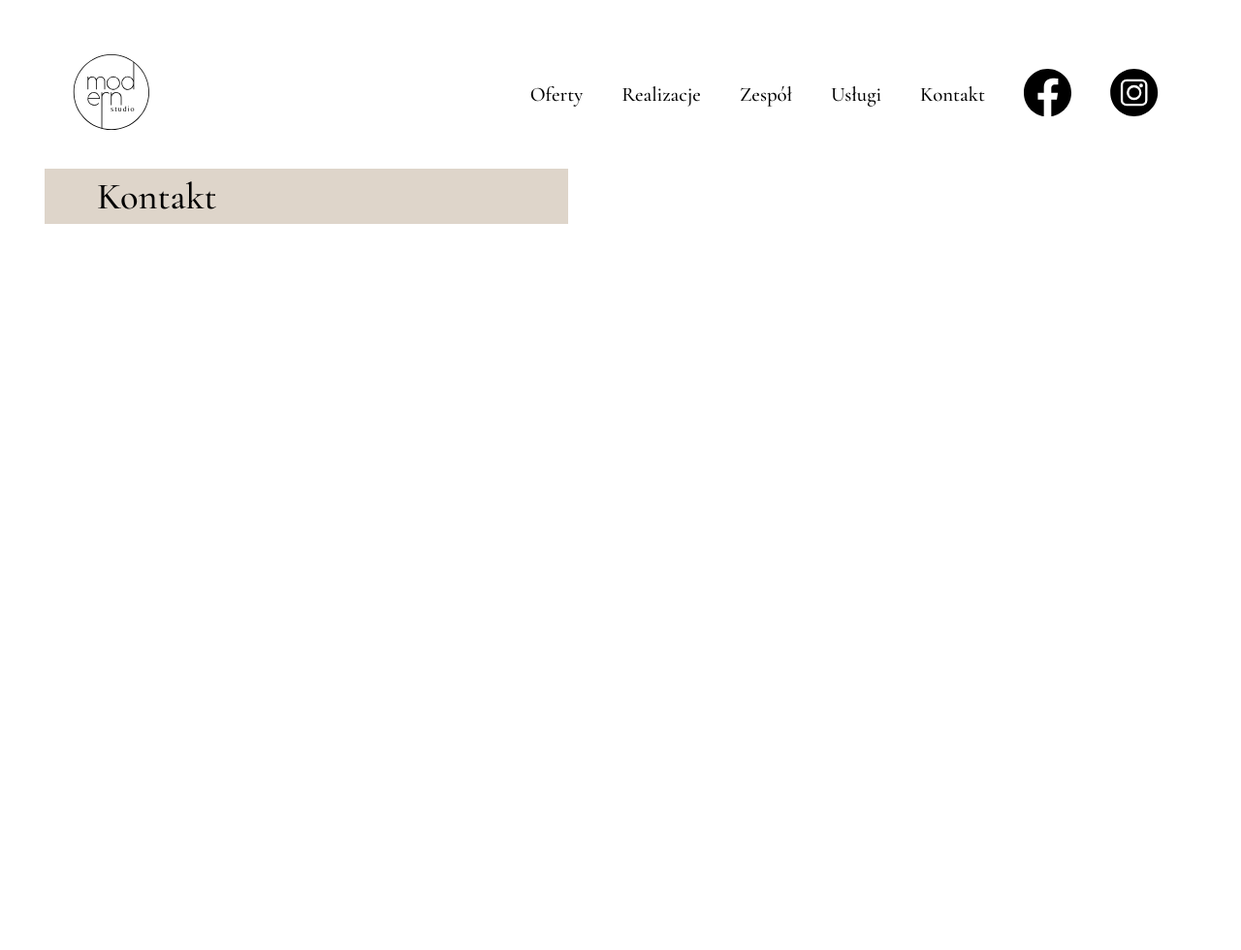
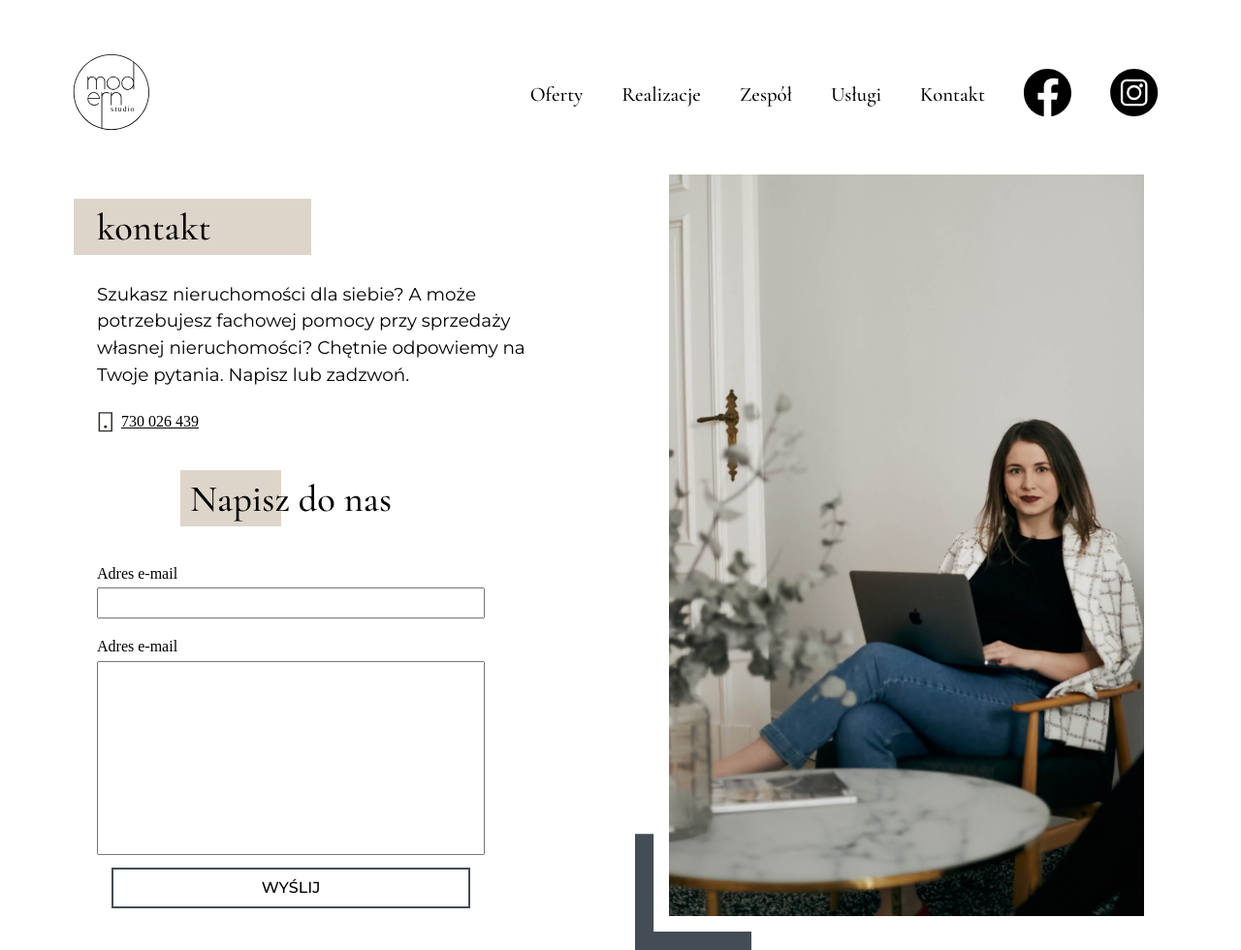
Before and after one commit to jacmilski/modern-studio, a Gatsby site: page /kontakt in a window 1280 px wide. Shown: the whole page at 97% size. Before the commit the page ends 800 px from the top, so only its background shows below. Built offline with nearby package versions, Linux system fonts and the light colour scheme; Gatsby itself is replaced by a stand-in of ours.

Commit message:
Kontakt layout final

```diff
--- /dev/null
+++ b/src/assets/styles/pages/Kontakt.styles.jsx
@@ -0,0 +1,56 @@
+import React from 'react';
+import styled from 'styled-components';
+import { ContentWrapper } from '../../../components/ContentWrapper/ContentWrapper.styles';
+import { ContactForm } from './HomePage.styles';
+
+export const ContactInfoWrapper = styled.section`
+    a {
+        color: black;
+        display: flex;
+        align-items: center;
+        margin: 5px 0 10px -7px;
+    }
+`;
+
+export const ContactPhoto = styled(({ imageSource, ...props }) => <div {...props} />)`
+    display: none;
+
+    ${({ theme }) => theme.mq.desktop} {
+        position: relative;
+        display: block;
+        background-image: url("${({ imageSource }) => imageSource}");
+        background-repeat: no-repeat;
+        background-size: cover;
+        background-position: 0 80%;
+
+        ${({ theme }) => theme.effect.corner({
+    position: 'leftBottom',
+    size: '120px',
+    distance: '-35px',
+    color: theme.color.black,
+    pseudoelement: 'after',
+  })};
+    }
+`;
+
+export const ContactContentWrapper = styled(ContentWrapper)`
+    ${({ theme }) => theme.mq.desktop} {
+            display: grid;
+            grid-template-columns: repeat(2, 1fr);
+            grid-gap: 0 100px;
+
+            ${ContactForm} {
+                width: 100%;
+                margin: 0;
+            }
+
+            ${ContactForm}, ${ContactInfoWrapper} {
+                grid-column: 1 / 2;
+            }
+
+            ${ContactPhoto} {
+                grid-column: 2 / 3;
+                grid-row: 1 / 3;
+        }
+    }
+`;
--- a/src/pages/kontakt.jsx
+++ b/src/pages/kontakt.jsx
@@ -1,13 +1,50 @@
+// @ts-nocheck
+/* eslint-disable jsx-a11y/label-has-associated-control */
 import React from 'react';
+import { styled } from 'styled-components';
+import { graphql } from 'gatsby';
 import { ContentWrapper } from '../components/ContentWrapper/ContentWrapper.styles';
 import HighLightedHeading from '../components/HighLightedHeading/HighLightedHeading';
+import PhoneIcon from '../assets/icons-components/phone.svg';
+import { ContactForm, StyledButton } from '../assets/styles/pages/HomePage.styles';
+import {
+  ContactInfoWrapper,
+  ContactPhoto,
+  ContactContentWrapper,
+} from '../assets/styles/pages/Kontakt.styles';
 
-const Kontakt = () => {
+const Kontakt = ({ data }) => {
   return (
-    <ContentWrapper isSubpage>
-      <HighLightedHeading>Kontakt</HighLightedHeading>
-    </ContentWrapper>
+    <ContactContentWrapper isSubpage>
+      <ContactInfoWrapper>
+        <HighLightedHeading>kontakt</HighLightedHeading>
+        <p>
+          Szukasz nieruchomości dla siebie? A może potrzebujesz fachowej pomocy przy sprzedaży własnej nieruchomości? Chętnie odpowiemy na Twoje pytania. Napisz lub zadzwoń.
+        </p>
+        <a href="phone:730026439">
+          <PhoneIcon />
+          730 026 439
+        </a>
+      </ContactInfoWrapper>
+      <ContactForm action="#">
+        <HighLightedHeading level="3">Napisz do nas</HighLightedHeading>
+        <label htmlFor="email">Adres e-mail</label>
+        <input type="email" name="email" id="email" />
+        <label htmlFor="message">Adres e-mail</label>
+        <textarea name="message" id="message" />
+        <StyledButton>Wyślij</StyledButton>
+      </ContactForm>
+      <ContactPhoto imageSource={data.hero.publicURL} />
+    </ContactContentWrapper>
   );
 };
 
+export const pageQuery = graphql`
+    query {
+            hero: file(relativePath: {regex: "/kontakt\/0_hero.jpg/"}) {
+                publicURL
+        }
+    }
+`;
+
 export default Kontakt;
--- a/src/pages/oferta.jsx
+++ b/src/pages/oferta.jsx
@@ -1,6 +1,5 @@
 // @ts-nocheck
 import React from 'react';
-import { styled } from 'styled-components';
 import { graphql } from 'gatsby';
 import HighLightedHeading from '../components/HighLightedHeading/HighLightedHeading';
 import AreaIcon from '../assets/icons-components/area.svg';
--- a/src/pages/uslugi.jsx
+++ b/src/pages/uslugi.jsx
@@ -8,7 +8,6 @@ import KeyIcon from '../assets/icons-components/key.svg';
 import PeopleIcon from '../assets/icons-components/people.svg';
 import SuitcaseIcon from '../assets/icons-components/suitcase.svg';
 import { ContentWrapper } from '../components/ContentWrapper/ContentWrapper.styles';
-import HighLightedHeading from '../components/HighLightedHeading/HighLightedHeading';
 import {
   Hero,
   HeroInfo,
@@ -32,11 +31,11 @@ const Uslugi = ({ data }) => {
           <p>
             Poziom zaangażowania i zakres usług Modern Studio wykracza daleko poza to, co oferują inne biura nieruchomości - sprawdź, jak możemy Ci pomóc.
           </p>
-          <a href="/">Czytaj dalej</a>
+          <a href="#szczegoly">Czytaj dalej</a>
         </HeroInfo>
       </Hero>
 
-      <StyledHighligtedHeading>Jak możemy Ci pomóc?</StyledHighligtedHeading>
+      <StyledHighligtedHeading id="szczegoly">Jak możemy Ci pomóc?</StyledHighligtedHeading>
       <ServicesStyledList>
         <li>
           <PeopleIcon />
--- a/src/pages/zespol.jsx
+++ b/src/pages/zespol.jsx
@@ -8,7 +8,7 @@ import PhoneIcon from '../assets/icons-components/phone.svg';
 // @ts-ignore
 import MailIcon from '../assets/icons-components/mail.svg';
 
-const zespol = ({ data }) => {
+const Zespol = ({ data }) => {
   return (
     <ContentWrapper isSubpage>
       <Hero image={data.hero0.publicURL}>
@@ -141,4 +141,4 @@ export const pageQuery = graphql`
     }
 `;
 
-export default zespol;
+export default Zespol;
```
